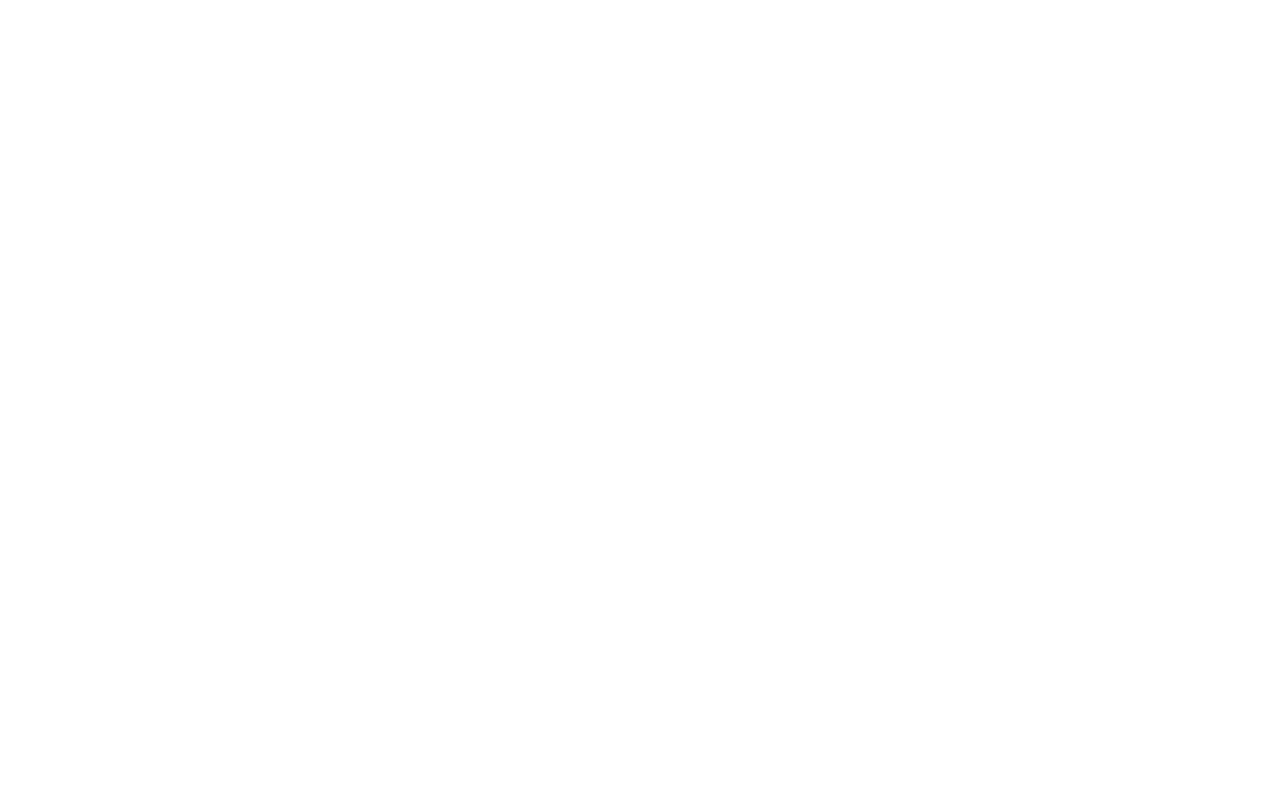
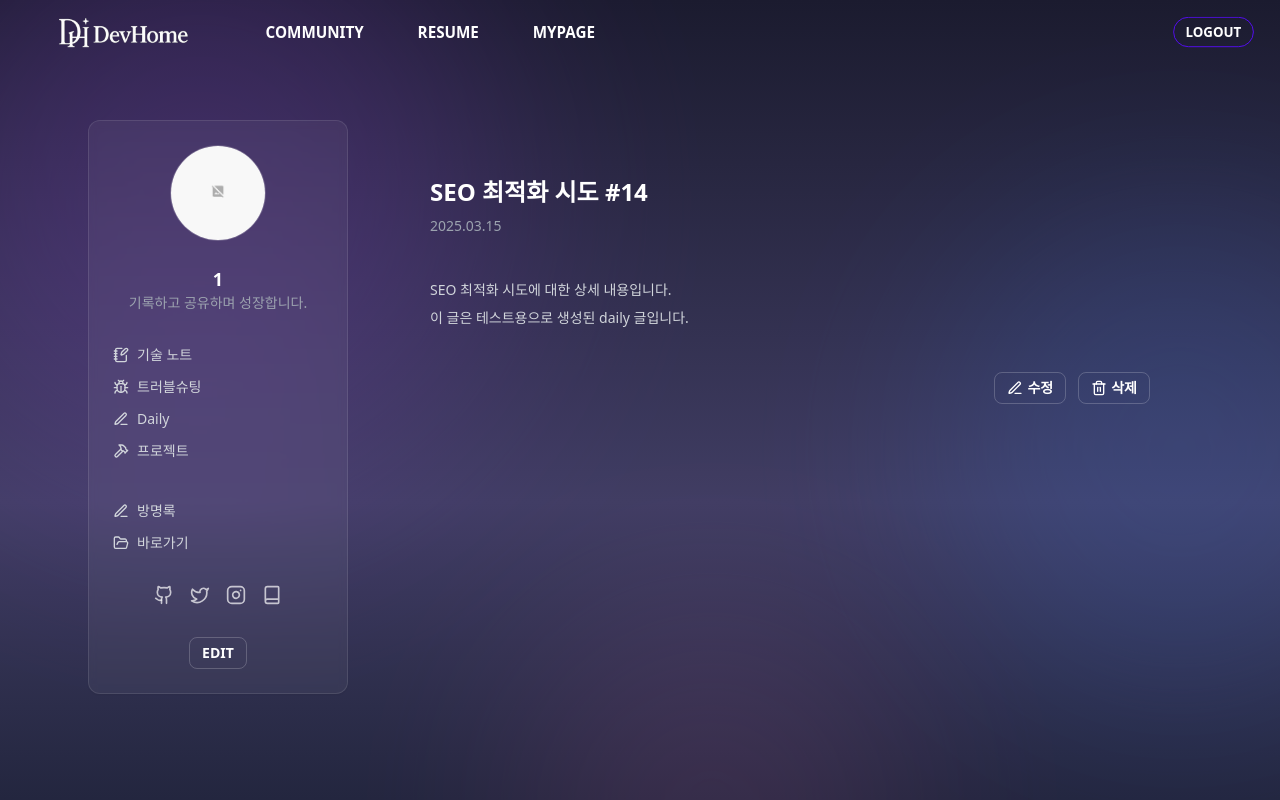
Before and after one commit to iziyeon/DevHome, a React (Vite) app: page /mypage/1/post/14 in a window 1280 px wide. Before the commit this address had no page. Shown: the top 800 px of the page. Built offline with nearby package versions, Linux system fonts and the light colour scheme; the HTML template or start-up script is replaced by a standard one.

Commit message:
feat: 마이페이지 게시글 상세 페이지 추가

```diff
--- /dev/null
+++ b/src/components/pages/mypage/MyPagePostDetail.tsx
@@ -0,0 +1,44 @@
+import { useParams } from "react-router-dom";
+import { myPageDummyPosts } from "../../../data/MyPageDummyPosts";
+import { PenLine, Trash2 } from "lucide-react";
+
+export default function MyPagePostDetail() {
+  const { id } = useParams<{ id: string }>();
+  const post = myPageDummyPosts.find((p) => p.id === id);
+
+  const isAuthor = true;
+
+  if (!post) {
+    return (
+      <div className="py-20 text-center text-white">
+        해당 게시글을 찾을 수 없습니다.
+      </div>
+    );
+  }
+
+  return (
+    <div className="max-w-3xl mx-auto px-6 py-14 text-white animate-fade-in space-y-10">
+      <div className="space-y-2">
+        <h2 className="text-2xl font-bold">{post.title}</h2>
+        <div className="text-sm text-gray-400">{post.date}</div>
+      </div>
+
+      <div className="whitespace-pre-wrap text-sm leading-7 text-gray-300">
+        {post.content}
+      </div>
+
+      {isAuthor && (
+        <div className="flex justify-end gap-3 text-sm">
+          <button className="btn btn-outline btn-sm border-white/20 text-white hover:border-indigo-300 hover:text-indigo-300 transition inline-flex items-center gap-1">
+            <PenLine className="w-4 h-4" />
+            수정
+          </button>
+          <button className="btn btn-outline btn-sm border-white/20 text-white hover:border-rose-400 hover:text-rose-400 transition inline-flex items-center gap-1">
+            <Trash2 className="w-4 h-4" />
+            삭제
+          </button>
+        </div>
+      )}
+    </div>
+  );
+}
--- a/src/routes/Router.tsx
+++ b/src/routes/Router.tsx
@@ -7,6 +7,7 @@
 import MyPageLayout from "../components/pages/mypage/layout/MyPageLayout";
 import MyPageHome from "../components/pages/mypage/MyPageHome";
 import PostCategoryPage from "../components/pages/mypage/PostCategoryPage";
+import MyPagePostDetail from "../components/pages/mypage/MyPagePostDetail";
 
 export default function Router() {
   return (
@@ -21,6 +22,7 @@
               path="category/:categoryKey"
               element={<PostCategoryPage />}
             />
+            <Route path="post/:id" element={<MyPagePostDetail />} />
           </Route>
         </Route>
       </Routes>
```
